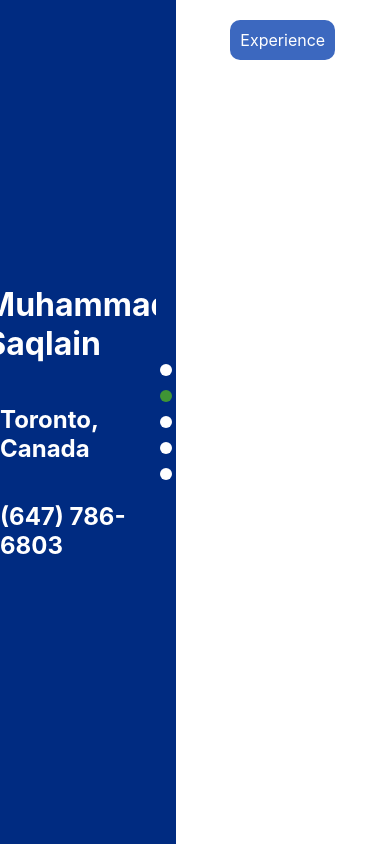
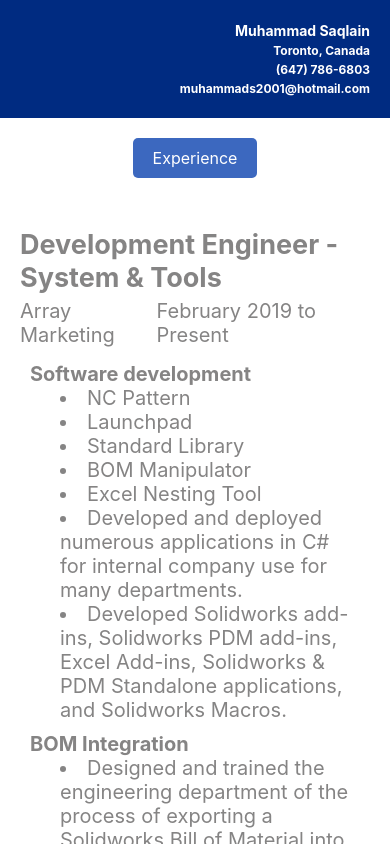
Before and after one commit to muhammadsqln/saqlain.pro, a React (Create React App) app: page / in a window 390 px wide. Built offline with nearby package versions, Linux system fonts and the light colour scheme.

Commit message:
added content, mobile-friendly

```diff
--- a/public/index.html
+++ b/public/index.html
@@ -1,14 +1,12 @@
 <!DOCTYPE html>
 <html lang="en">
+
 <head>
   <meta charset="utf-8" />
   <link rel="icon" href="%PUBLIC_URL%/favicon.ico" />
   <meta name="viewport" content="width=device-width, initial-scale=1" />
   <meta name="theme-color" content="#000000" />
-    <meta
-      name="description"
-      content="Web site created using create-react-app"
-    />
+  <meta name="description" content="A resume and portfolio profile on Muhammad Saqlain. " />
   <link rel="apple-touch-icon" href="%PUBLIC_URL%/logo192.png" />
   <!--
       manifest.json provides metadata used when your web app is installed on a
@@ -24,8 +22,18 @@
       work correctly both with client-side routing and a non-root public URL.
       Learn how to configure a non-root public URL by running `npm run build`.
     -->
-    <title>React App</title>
+  <title>Muhammad Saqlain</title>
+  <!-- Global site tag (gtag.js) - Google Analytics -->
+  <script async src="https://www.googletagmanager.com/gtag/js?id=UA-154698217-3"></script>
+  <script>
+    window.dataLayer = window.dataLayer || [];
+    function gtag() { dataLayer.push(arguments); }
+    gtag('js', new Date());
+
+    gtag('config', 'UA-154698217-3');
+  </script>
 </head>
+
 <body>
   <noscript>You need to enable JavaScript to run this app.</noscript>
   <div id="root"></div>
@@ -40,4 +48,5 @@
       To create a production bundle, use `npm run build` or `yarn build`.
     -->
 </body>
+
 </html>
--- a/src/App.css
+++ b/src/App.css
@@ -50,18 +50,30 @@
 
 #cover {
     background-color: #002B81;
-    width: 40%;
+    width: 35%;
     display: flex;
     justify-content: center;
     flex-direction: column;
     align-items: center;
+    height: 100%;
+
+
+}
+
+.cover-text{
+    margin: 2px 0px;
+    text-align: center;
     color: white;
-    height: 100%;
+
+
+
+
 }
+
 
 #navigator{
     background-color: #002B81;
-    width: 5%;
+    width: 0;
     display: flex;
     flex-direction: column;
     justify-content: center;
@@ -84,23 +96,76 @@ background-color: #3F9535;
 #detail-pane{
 
 
-    width: 55%;
+    width: 65%;
     height: 100%;
+    display: flex;
+    flex-direction: column;
+    justify-content: flex-start;
+    align-items: center;
+    overflow-y: scroll;
+
 }
 
 #detail-title{
     background-color: #3C68BF;
     color: white;
     display: inline-block;
-    padding: 10px;
-    border-radius: 10px;
+    padding: 10px 20px;
+    border-radius: 5px;
     margin: 20px;
 
 }
 
-#title-header{
 
+::-webkit-scrollbar {
+    width: 10px;
+  }
+
+/* Track */
+::-webkit-scrollbar-track {
+    box-shadow: inset 0 0 5px white;
+    border-radius: 10px;
+  }
+
+  /* Handle */
+  ::-webkit-scrollbar-thumb {
+    background: #8FA7CC;
+    border-radius: 5px;
+  }
+
+  .listItem{
+
+margin-left: 30px;
+  }
+
+@media screen and (max-width:730px){
+
+#home{
+    flex-direction: column;
+}
+#cover {
+
+    width: initial;
+    height: initial;
+    align-items: flex-end;
+    padding: 20px;
+
+}
+
+#detail-pane{
     width: 100%;
 
-    text-align: center;
 }
+
+h2.cover-text {
+
+    font-size: 14px;
+}
+
+h4.cover-text{
+    font-size: 12px;
+}
+
+
+
+}
--- a/src/App.js
+++ b/src/App.js
@@ -5,9 +5,11 @@ import './App.css';
 function Cover() {
     return <div id="cover">
 
-        <h1 class="cover-text">Muhammad Saqlain</h1>
-        <h2 class="cover-text">Toronto, Canada</h2>
-        <h2 class="cover-text">(647) 786-6803</h2>
+        <h2 class="cover-text">Muhammad Saqlain</h2>
+        <h4 class="cover-text">Toronto, Canada</h4>
+        <h4 class="cover-text">(647) 786-6803</h4>
+
+        <h4 class="cover-text">muhammads2001@hotmail.com</h4>
     </div>
 
 }
@@ -36,9 +38,96 @@ function Dot(props) {
 
 
 function DetailPane() {
+
+    const date = new Date().getFullYear();
+
     return <div id="detail-pane">
 
-<DetailTitle title="Experience" />
+
+
+        <DetailTitle title="Experience" />
+        <JobTile duties={[[<b>Software development</b>, <li class="listItem">NC Pattern</li>,
+        <li class="listItem">Launchpad</li>,
+        <li class="listItem">Standard Library</li>,
+        <li class="listItem">BOM Manipulator</li>,
+        <li class="listItem">Excel Nesting Tool</li>,
+        <li class="listItem">Developed and deployed numerous applications in C# for internal company use for many departments. </li>,
+        <li class="listItem">Developed Solidworks add-ins, Solidworks PDM add-ins, Excel Add-ins,  Solidworks & PDM Standalone applications, and Solidworks Macros. </li>],
+
+        [<b>BOM Integration</b>, <li class="listItem">Designed and trained the engineering department of the process of exporting a Solidworks Bill of Material into an ERP software, Industrios. </li>,
+        <li class="listItem">Architected a Solidworks PDM add-in to validate, transform, and transfer data from the Solidworks BOM to ERP. </li>,
+        <li class="listItem">Worked with third-party vendor to develop, and evolve the add-in. Tested each iteration of the add-in and deployed to PDM. </li>],
+        [<b>Reporting</b>, <li class="listItem">Developed numerous interactive dashboards in Microsoft PowerBI, pulling data from various sources: SQL Server, MySQL, Access, ODBC, excel files, csv files.
+                </li>, <li class="listItem">Automated certain data sources using Python & Selenium to download reports from the web periodically.
+                </li>, <li class="listItem">Deployed dashboards and enabled data refreshes using On-Premise Gateway. </li>],
+        [<b>PDM Administration</b>, <li class="listItem">Designed, maintained, and deployed Datacards.</li>, <li class="listItem">Maintained PDM lists</li>, <li class="listItem">Managed user permissions.</li>, <li class="listItem">Folder Structure</li>],
+        [<b>Solidworks CAM</b>, <li class="listItem">Developed the technology database for CAMWorks & Solidworks CAM</li>, <li class="listItem">Created an instruction manual “CAM Handbook” tutorial for setting up CAM on Solidworks and to start creating CNC files.</li>, <li class="listItem">Conducted training sessions with various departments on creating CNC files. </li>]
+
+        ]}
+            title="Development Engineer - System & Tools"
+            start="February 2019"
+            end="Present"
+            company="Array Marketing"
+        />
+        <JobTile duties={["Reviewed engineering technical drawings being sent for prototyping. Identified fit & function issues, incorrect clearances, invalid or inefficient design for manufacturing & assembly, issues with CNC files, missing assembly information etc. ", "Conveyed potential issues back to engineers paired with possible solutions and/or steps for rectification. ", "Maintained issues in a database, created dashboards using Microsoft PowerBI for conducting data analytics.", "Hosted periodic sessions with the engineering department and presented information back of common, new, or impactful issues.", "Trained new hires and assigned projects. ", "Resolved technical issues that arose during prototyping or worked with the project's engineer to ensure all issues are resolved and closed timely."]}
+
+            title="Quality Engineer"
+            start="July 2016"
+            end="February 2019"
+            company="Array Marketing"
+        />
+
+        <DetailTitle title="Education" />
+        <JobTile duties={[]}
+
+            title="Mechanical Engineering Technology"
+            start="2013"
+            end="2016"
+            company="Centennial College, Toronto - Advanced Diploma"
+        />
+        <DetailTitle title="Tools & Technologies" />
+        <Skills skills={[
+            { name: "Solidworks", level: 90 },
+            { name: "Flutter", level: 90 },
+            { name: "Dart", level: 90 },
+            { name: "3D Printing", level: 90 },
+            { name: "C#", level: 90 },
+            { name: "VBA", level: 90 },
+            { name: "Microsoft Power BI", level: 85 },
+            { name: "Firebase", level: 85 },
+            { name: "AutoCAD", level: 80 },
+            { name: "NoSQL", level: 80 },
+            { name: ".NET Programming", level: 80 },
+            { name: "Solidworks API", level: 80 },
+            { name: "Solidworks PDM API", level: 80 },
+            { name: "Cloud Firestore", level: 80 },
+            { name: "Python", level: 70 },
+            { name: "SQL", level: 70 },
+            { name: "Java", level: 70 },
+            { name: "Adobe Illustrator", level: 70 },
+            { name: "Data Analysis", level: 70 },
+            { name: "React", level: 60 },
+            { name: "JavaScript", level: 50 },
+            { name: "Adobe Photoshop", level: 50 },
+            { name: "Adobe Premiere Pro", level: 50 },
+            { name: "Google Ads", level: 50 },
+            { name: "Facebook Ads", level: 50 },
+            { name: "Swift", level: 50 },
+            { name: "Node.JS", level: 50 },
+            { name: "GIT", level: 50 },
+            { name: "Google Cloud", level: 50 },
+            { name: "AWS", level: 40 },
+            { name: "Adobe After Effects", level: 30 },
+            { name: "Redux", level: 30 },
+            { name: "Tensorflow", level: 20 },
+        ]} />
+
+        <div style={{margin:"30px"}}>
+            <a href="https://enabol.com">© {date} Enabol</a>
+        </div>
+
+
+
 
 
 
@@ -47,12 +136,61 @@ function DetailPane() {
 
 function DetailTitle(props) {
 
-    return <div id="title-header">
-        <div id="detail-title">
+    return <div id="detail-title">
+
+        {props.title}
+    </div>
+
+
+}
+
+function JobTile(props) {
+    const duties = props.duties.map(i => { return <div style={{ color: "#858484", fontSize: "20px", margin: "10px 0px" }}>{i}</div> })
+    return <div style={{ width: "100%" }}>
+        <div style={{ color: "#858484", margin: "30px 20px 5px 20px", fontWeight: "bold", fontSize: "27px" }}>
             {props.title}
         </div>
+        <div style={{ color: "#858484", margin: "0px 20px 5px 20px", display: "flex", justifyContent: "space-between", fontSize: "20px" }}>
+            <span>{props.company}</span>
+            <span>{props.start} to {props.end}</span>
+        </div>
+        <div style={{ margin: "15px 30px" }}>
+            {duties}
+        </div>
+
     </div>
+}
 
+function Skills(props) {
+
+    const bars = props.skills.map(s => {
+
+
+
+
+
+        return <div style={{ display: "flex", flexDirection: "column", margin: "10px" }} >
+
+
+            <div style={{ fontSize: "12px", margin: "0px 0 2px 5px", color: "#858484" }}>{s.name}</div>
+            <div style={{ width: "200px", height: "30px", backgroundColor: "white", boxShadow: "0px 0px 3px 0 #888888", borderRadius: "10px", padding: "5px" }}>
+                <div style={{ width: s.level * 2 + "px", height: "30px", backgroundColor: "#9FA4E3", borderRadius: "5px" }}>
+
+                </div>
+
+            </div>
+
+        </div>
+
+    }
+    );
+
+
+
+
+    return <div style={{ display: "flex", flexWrap: "wrap", justifyContent: "center" }}>
+        {bars}
+    </div>
 }
 
 
@@ -61,7 +199,6 @@ function DetailTitle(props) {
 function App() {
     return <div id="home">
         <Cover />
-        <Navigator />
         <DetailPane />
 
 
```
Also changed, not shown: package.json (+9 -1 lines), 2 other files (tests, documents, lock files or other folders). Lines whose indentation alone changed are shown as unchanged.
